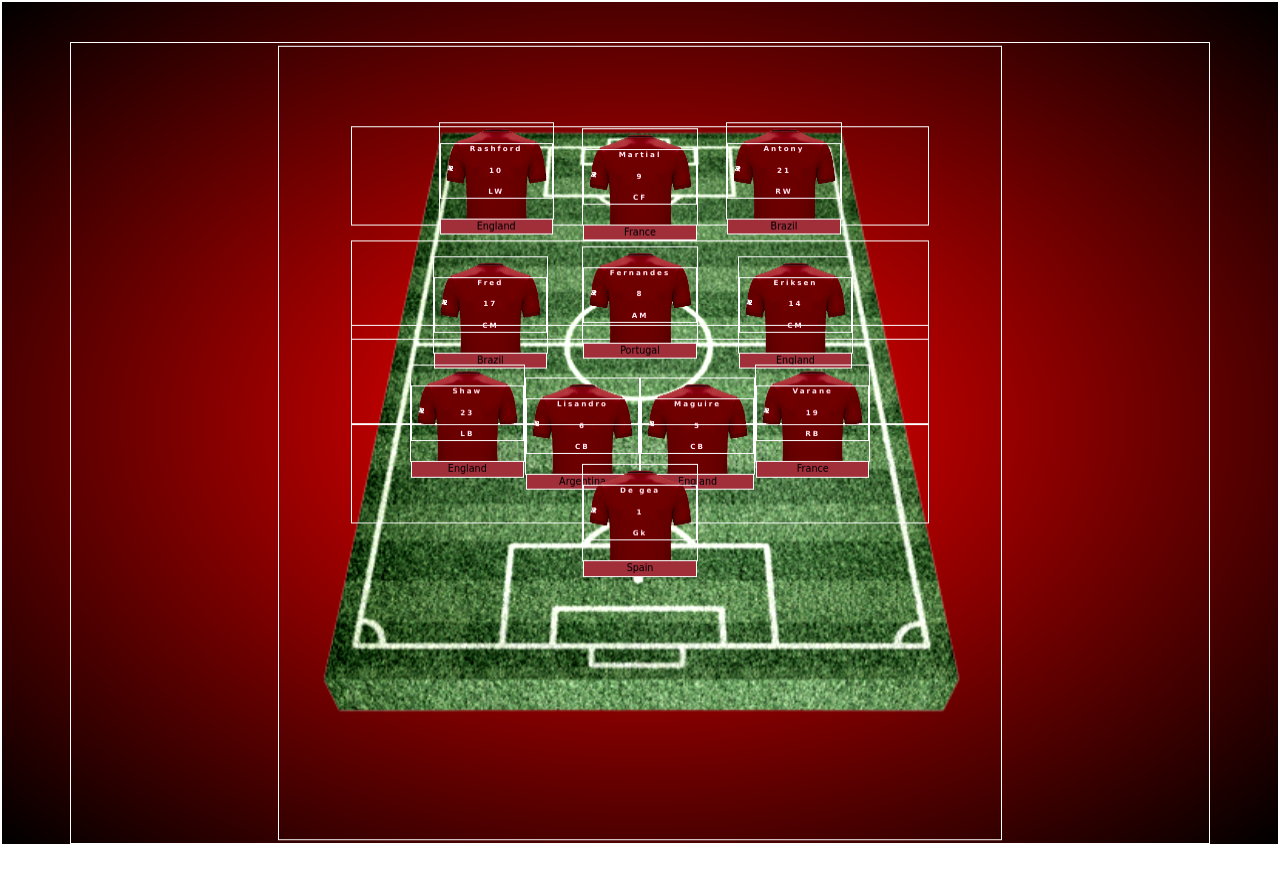
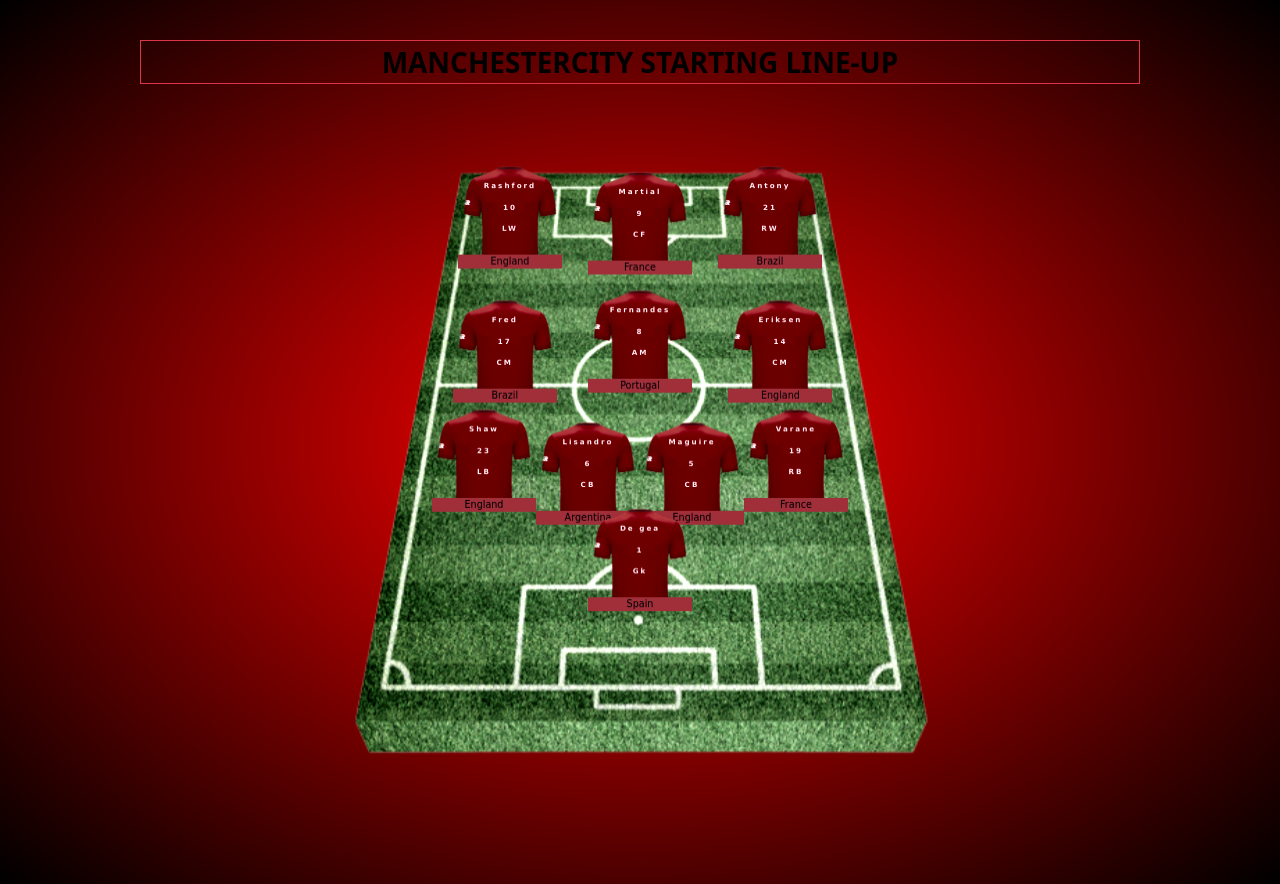
Before and after one commit to Kingrexicon/GGMU, a plain HTML site: page football.html in a window 1280 px wide. Before the commit the page ends 846 px from the top, so only its background shows below. Drawn offline with Linux system fonts and the light colour scheme.

Commit message:
manchester city starting line up

```diff
--- a/football.html
+++ b/football.html
@@ -6,11 +6,12 @@
     <meta http-equiv="X-UA-Compatible" content="IE=edge">
     <meta name="viewport" content="wclassth=device-wclassth, initial-scale=1.0">
     <title>Document</title>
+    <link rel="stylesheet" href="bootstrap.css">
     <link rel="stylesheet" href="link.css">
-    <link rel="stylesheet" href="bootstrap.css">
 </head>
 <body style="background-image: radial-gradient(red, black); padding-top: 40px;">
     <div class="container">
+        <div class="text-center fw-bolder fs-3 border border-danger text-black  man "> MANCHESTERCITY STARTING LINE-UP</div>
         <section class="field ">
 
             <section class="one">
--- a/link.css
+++ b/link.css
@@ -61,6 +61,11 @@ p {
     position: absolute;
 }
 
+.man{
+    /* border: solid green 2px !important; */
+    content:"(attre)";
+}
+
 .keeper {
     position: relative;
     /* border: 1px solid white; */
@@ -73,9 +78,10 @@ p {
     align-items: center;
     justify-content: space-around;
 }
-*{
-    border:1px solid white;
-}
+
+/* *{
+     border:1px solid white;
+} */
 
 .container {
     width: 80%;
```
